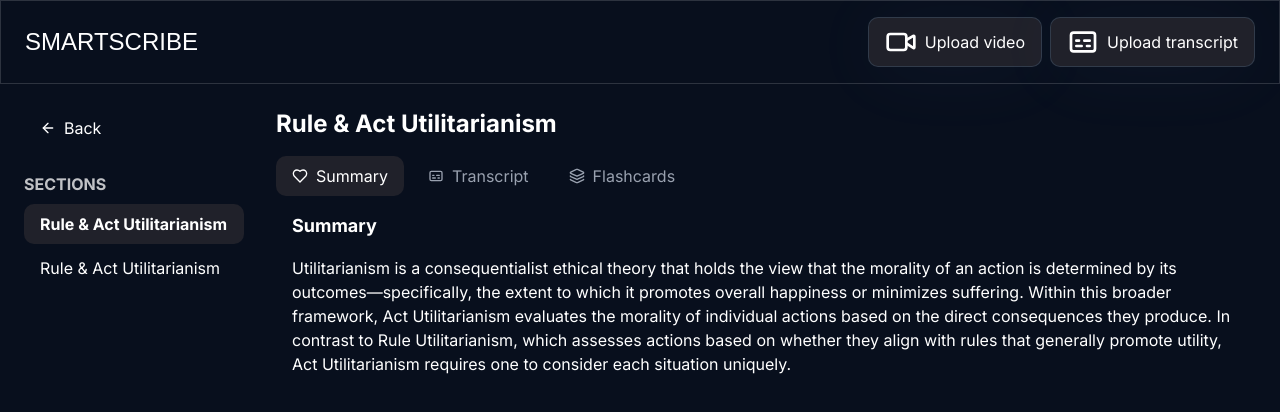
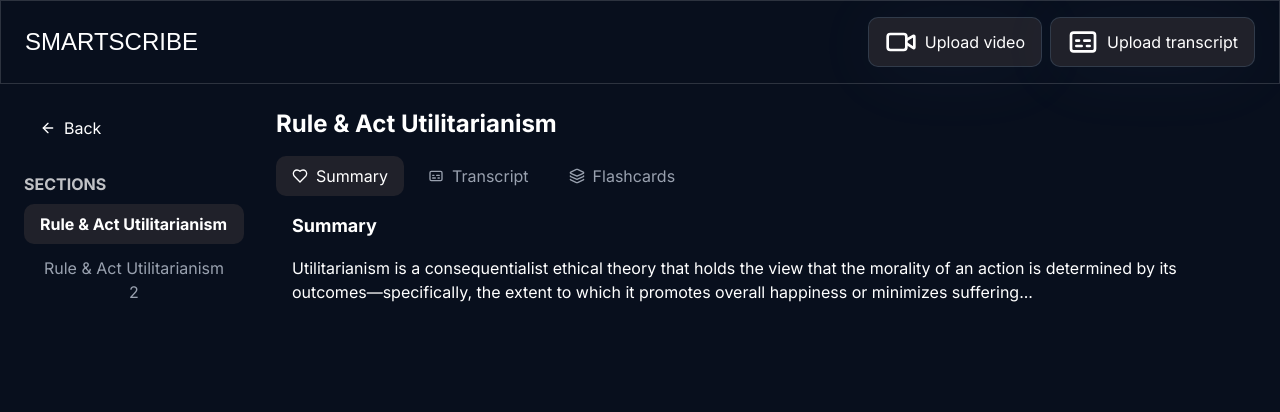
Before and after one commit to dzl-i/hackabyte, a Next.js app in the folder frontend/: page /lectures/1 in a window 1280 px wide. Shown: the top 412 px of the page. Built offline with nearby package versions, Linux system fonts and the light colour scheme; a web font is replaced by a local one.

Commit message:
Added switching topic functionalaity

```diff
--- a/frontend/src/app/lectures/[id]/page.tsx
+++ b/frontend/src/app/lectures/[id]/page.tsx
@@ -6,23 +6,20 @@ import { useRouter } from "next/navigation"
 import React, { useState } from "react"
 import FlashCard from "@/components/FlashCard"
 
-export type LectureTabs = {
-	name: string
-	icon: React.ReactNode
-	content: React.ReactNode
-}
+export default function Page() {
+	const router = useRouter()
 
 	// DATABASE
-const flashcards = [
+	const flashcardsDummy = [
 		{ question: "how is merry's mental state?", answer: "not good" },
 		{ question: "how is merry's mental state?", answer: "not good" },
 		{ question: "how is merry's mental state?", answer: "not good" },
 	]
 
-const summary =
-	"Utilitarianism is a consequentialist ethical theory that holds the view that the morality of an action is determined by its outcomes—specifically, the extent to which it promotes overall happiness or minimizes suffering. Within this broader framework, Act Utilitarianism evaluates the morality of individual actions based on the direct consequences they produce. In contrast to Rule Utilitarianism, which assesses actions based on whether they align with rules that generally promote utility, Act Utilitarianism requires one to consider each situation uniquely."
+	const summaryDummy =
+		"Utilitarianism is a consequentialist ethical theory that holds the view that the morality of an action is determined by its outcomes—specifically, the extent to which it promotes overall happiness or minimizes suffering..."
 
-const transcripts = [
+	const transcriptsDummy = [
 		{
 			timestamp: "00:01",
 			text: "Okay, so… Utilitarianism is what we call a consequentialist ethical theory.",
@@ -37,6 +34,33 @@ const transcripts = [
 		},
 	]
 
+	const transcriptsDummy2 = [
+		{
+			timestamp: "00:01",
+			text: "Test",
+		},
+	]
+
+	const sections = [
+		{
+			name: "Rule & Act Utilitarianism",
+			summary: summaryDummy,
+			transcripts: transcriptsDummy,
+			flashcards: flashcardsDummy,
+		},
+		{
+			name: "Rule & Act Utilitarianism 2",
+			summary: "different one trust",
+			transcripts: transcriptsDummy2,
+			flashcards: flashcardsDummy,
+		},
+	]
+
+	// Section and tab state
+	const [topicTab, setTopicTab] = useState(sections[0])
+	const [selectedTabIndex, setSelectedTabIndex] = useState(0)
+
+	// Dynamically generates lecture type tab
 	const lectureTabs = [
 		{
 			name: "Summary",
@@ -44,7 +68,7 @@ const lectureTabs = [
 			content: (
 				<div className="px-4">
 					<h4 className="text-lg font-bold text-white mb-4">Summary</h4>
-				<p className="text-white">{summary}</p>
+					<p className="text-white">{topicTab.summary}</p>
 				</div>
 			),
 		},
@@ -55,7 +79,7 @@ const lectureTabs = [
 				<div className="px-4">
 					<h4 className="text-lg font-bold text-white mb-4">Transcript</h4>
 					<div className="grid grid-cols-[80px_1fr] gap-y-2">
-					{transcripts.map((transcript, index) => (
+						{topicTab.transcripts.map((transcript, index) => (
 							<React.Fragment key={index}>
 								<p className="text-gray-400 font-mono">
 									[{transcript.timestamp}]
@@ -75,7 +99,7 @@ const lectureTabs = [
 					<h4 className="text-lg font-bold text-white mb-4">Flashcards</h4>
 
 					<div className="space-y-4">
-					{flashcards.map((flashcard, index) => (
+						{topicTab.flashcards.map((flashcard, index) => (
 							<FlashCard
 								key={index}
 								question={flashcard.question}
@@ -88,16 +112,13 @@ const lectureTabs = [
 		},
 	]
 
-export default function Page() {
-	const router = useRouter()
-
-	const [selectedTab, setSelectedTab] = useState(lectureTabs[0])
+	const selectedTab = lectureTabs[selectedTabIndex]
 
 	return (
 		<main>
 			<NavBar />
 			<main className="p-6 flex gap-8">
-				{/* List of sections */}
+				{/* Sidebar: Topics */}
 				<section className="space-y-6 flex-1 min-w-[220px]">
 					<button
 						onClick={() => router.back()}
@@ -105,31 +126,36 @@ export default function Page() {
 					>
 						<ArrowLeft className="w-4 h-4" /> Back
 					</button>
-
 					<div className="max-w-xs space-y-2">
 						<p className="text-white/75 font-bold uppercase">Sections</p>
 						<div className="flex flex-col gap-1">
-							<button className="text-white cursor-pointer text-left text-ellipsis font-bold py-2 px-4 duration-200 bg-[rgba(32,_33,_42,_1)] rounded-lg">
-								Rule & Act Utilitarianism
+							{sections.map((section, index) => (
+								<button
+									key={index}
+									onClick={() => setTopicTab(section)}
+									className={`flex gap-2 px-4 py-2 rounded-lg duration-200 ${
+										topicTab.name === section.name
+											? "bg-[rgba(32,_33,_42,_1)] text-white font-bold"
+											: "text-gray-400 hover:text-white hover:bg-[rgba(32,_33,_42,_1)]"
+									}`}
+								>
+									<p>{section.name}</p>
 								</button>
-							<button className="text-white cursor-pointer text-left text-ellipsis py-2 px-4 duration-200 hover:bg-white/5 rounded-lg">
-								Rule & Act Utilitarianism
-							</button>
+							))}
 						</div>
 					</div>
 				</section>
+
+				{/* Main Panel */}
 				<section className="space-y-4 w-full">
-					<h1 className="text-white font-bold text-2xl">
-						Rule & Act Utilitarianism
-					</h1>
+					<h1 className="text-white font-bold text-2xl">{topicTab.name}</h1>
 					<div className="flex gap-2">
-						{lectureTabs.map((tab) => (
+						{lectureTabs.map((tab, index) => (
 							<button
 								key={tab.name}
-								onClick={() => setSelectedTab(tab)}
-								className={`flex justify-center items-center gap-2 px-4 py-2 relative cursor-pointer overflow-clip rounded-lg duration-200
-                ${
-									selectedTab.name === tab.name
+								onClick={() => setSelectedTabIndex(index)}
+								className={`flex justify-center items-center gap-2 px-4 py-2 rounded-lg duration-200 ${
+									selectedTabIndex === index
 										? "bg-[rgba(32,_33,_42,_1)] text-white"
 										: "text-gray-400 hover:text-white hover:bg-[rgba(32,_33,_42,_1)]"
 								}`}
```
Lines whose indentation alone changed are shown as unchanged.
